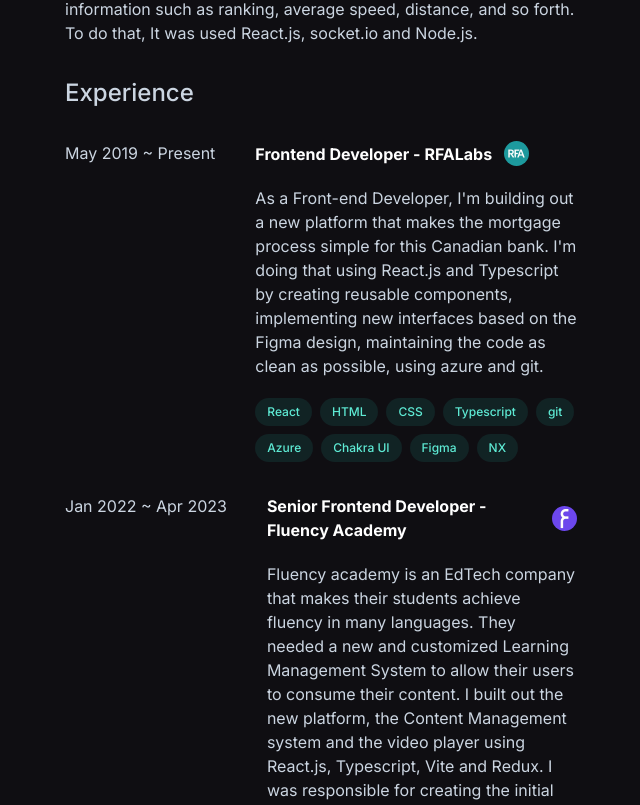
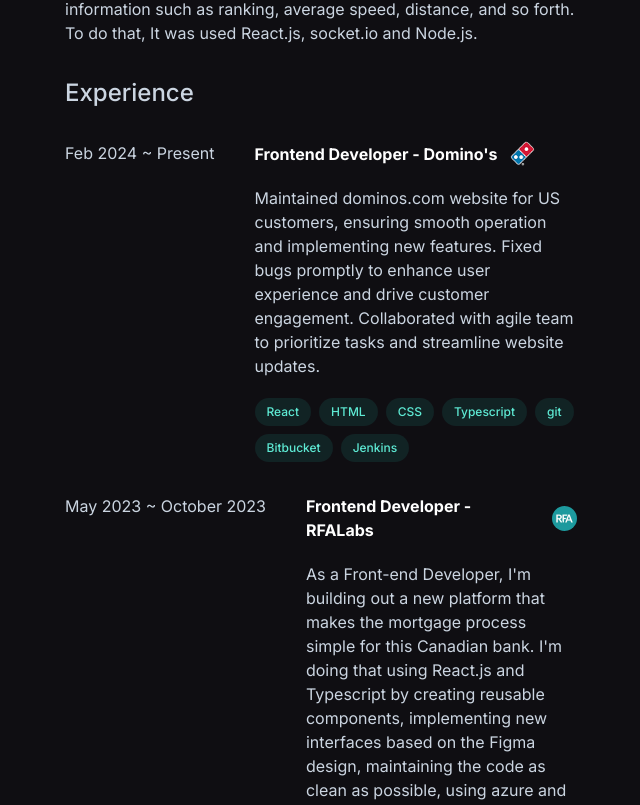
Before and after one commit to niltonslf/niltonlopes.com.br, a Next.js app: page / in a window 1280 px wide. Shown: the part 555-1360 px from the top of the page, without its empty margins (447-1087 px from the left). Built offline with nearby package versions, Linux system fonts and the light colour scheme.

Commit message:
feat: update experience

```diff
--- a/src/app/data/experiences.ts
+++ b/src/app/data/experiences.ts
@@ -1,11 +1,30 @@
 export const experiences = [
+  {
+    id: 1,
+    role: 'Frontend Developer',
+    company: `Domino's`,
+    logo: 'dominos.png',
+    startMonthAndYear: 'Feb 2024',
+    endMonthAndYear: 'Present',
+    description:
+      "Maintained dominos.com website for US customers, ensuring smooth operation and implementing new features. Fixed bugs promptly to enhance user experience and drive customer engagement. Collaborated with agile team to prioritize tasks and streamline website updates.",
+    skills: [
+      'React',
+      'HTML',
+      'CSS',
+      'Typescript',
+      'git',
+      'Bitbucket',
+      'Jenkins'
+    ],
+  },
   {
     id: 1,
     role: 'Frontend Developer',
     company: 'RFALabs',
     logo: 'rfa.jpeg',
-    startMonthAndYear: 'May 2019',
-    endMonthAndYear: 'Present',
+    startMonthAndYear: 'May 2023',
+    endMonthAndYear: 'October 2023',
     description:
       "As a Front-end Developer, I'm building out a new platform that makes the mortgage process simple for this Canadian bank. I'm doing that using React.js and Typescript by creating reusable components, implementing new interfaces based on the Figma design, maintaining the code as clean as possible, using azure and git.",
     skills: [
```
Also changed, not shown: public/companies/dominos.png (added).
